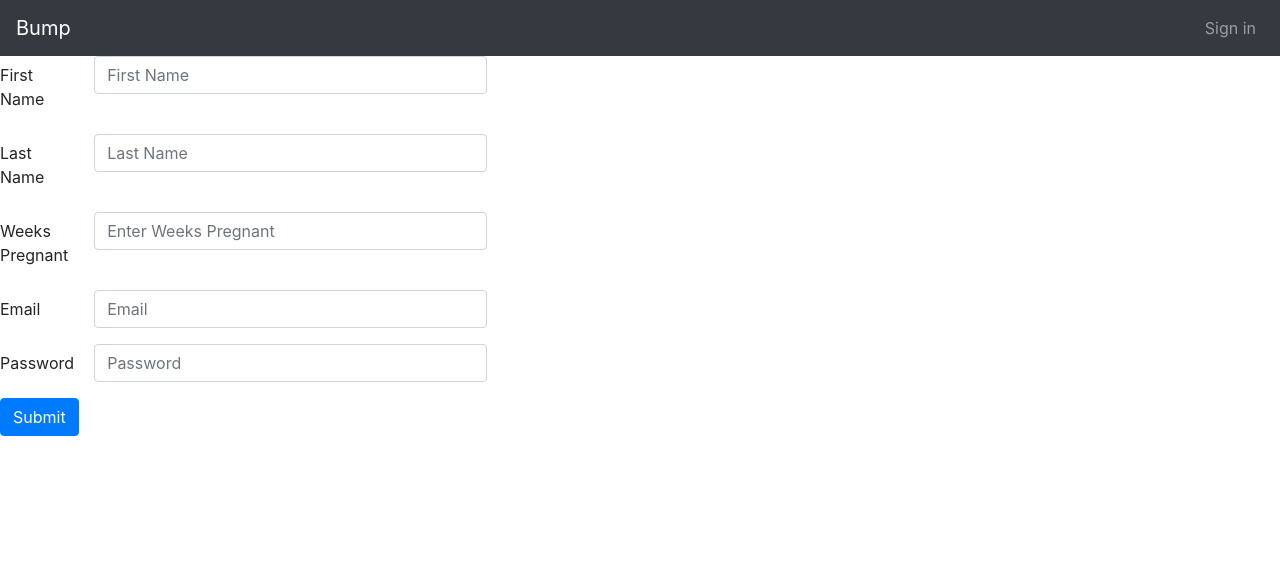
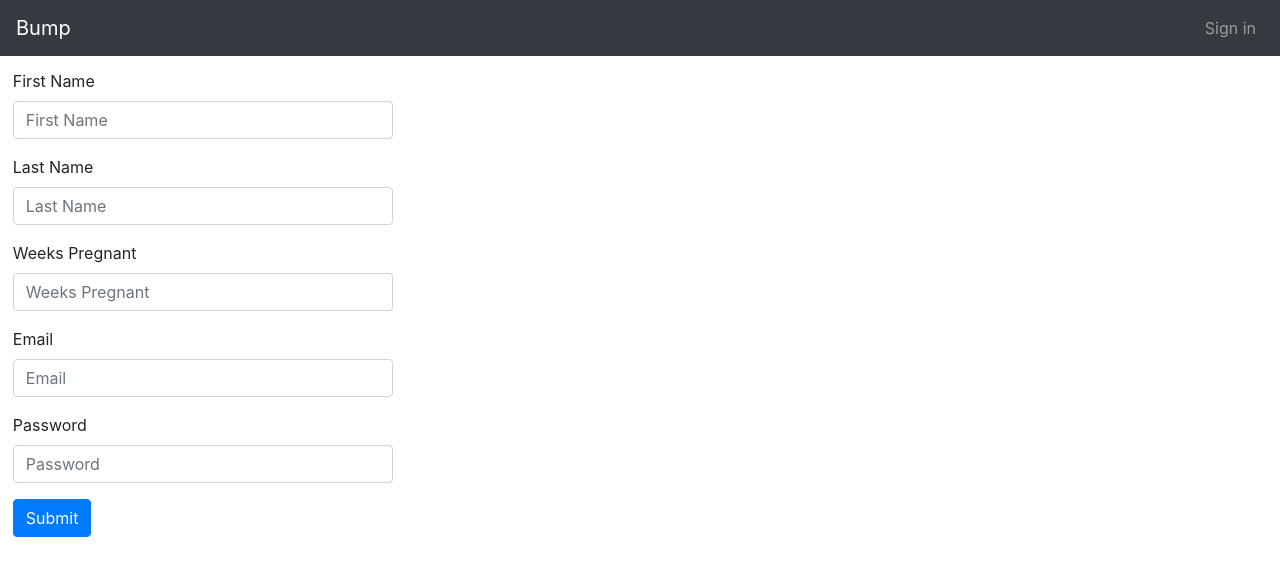
Before and after one commit to wyu12/Bump, a React (Create React App) app: page / in a window 1280 px wide. Both pictures are taken after a click on the link "Click here to register". Shown: the top 576 px of the page. Built offline with nearby package versions, Linux system fonts and the light colour scheme.

Commit message:
changed the form margins

```diff
--- a/src/Form.jsx
+++ b/src/Form.jsx
@@ -15,44 +15,46 @@ class UserForm extends Component {
       <>
         <NavBar></NavBar>
         <body>
-        <Form>
-          <Form.Group as={Row} controlId="formHorizontalFirstName">
-            <Form.Label column sm={1}>First Name
+          <div style={{marginLeft:'0.8rem', marginTop: '0.8rem'}}>
+          <Form>
+          <Form.Group controlId="formHorizontalFirstName">
+            <Form.Label>First Name
             </Form.Label>
-            <Form.Control type="firstname" placeholder="First Name" style={{width: "30%"}} />
+            <Form.Control type="firstname" placeholder="First Name" style={{width: "30%"}}/>
             <Form.Text className="text-muted">
             </Form.Text>
           </Form.Group>
 
-          <Form.Group as={Row} controlId="formLastName">
-            <Form.Label column sm={1}>Last Name</Form.Label>
+          <Form.Group controlId="formLastName">
+            <Form.Label>Last Name</Form.Label>
             <Form.Control type="lastname" placeholder="Last Name" style={{width: "30%"}} />
             <Form.Text className="text-muted">
             </Form.Text>
           </Form.Group>
 
-          <Form.Group as={Row} controlId="formWeeksPregnant">
-            <Form.Label column sm={1}>Weeks Pregnant</Form.Label>
-            <Form.Control type="weeks" placeholder="Enter Weeks Pregnant" style={{width: "30%"}} />
+          <Form.Group controlId="formWeeksPregnant">
+            <Form.Label>Weeks Pregnant</Form.Label>
+            <Form.Control type="weeks" placeholder="Weeks Pregnant" style={{width: "30%"}} />
             <Form.Text className="text-muted">
             </Form.Text>
           </Form.Group>
 
-          <Form.Group as={Row} controlId="formEmail">
-            <Form.Label column sm={1}>Email</Form.Label>
+          <Form.Group controlId="formEmail">
+            <Form.Label>Email</Form.Label>
             <Form.Control type="email" placeholder="Email" style={{width: "30%"}} />
             <Form.Text className="text-muted">
             </Form.Text>
           </Form.Group>
 
-          <Form.Group as={Row} controlId="formBasicPassword">
-            <Form.Label column sm={1}>Password</Form.Label>
+          <Form.Group controlId="formBasicPassword">
+            <Form.Label>Password</Form.Label>
             <Form.Control type="password" placeholder="Password" style={{width: "30%"}} />
           </Form.Group>
           <Button variant="primary" type="submit">
             Submit
   </Button>
-        </Form>
+  </Form>
+          </div>
         </body>
 
       </>
```
